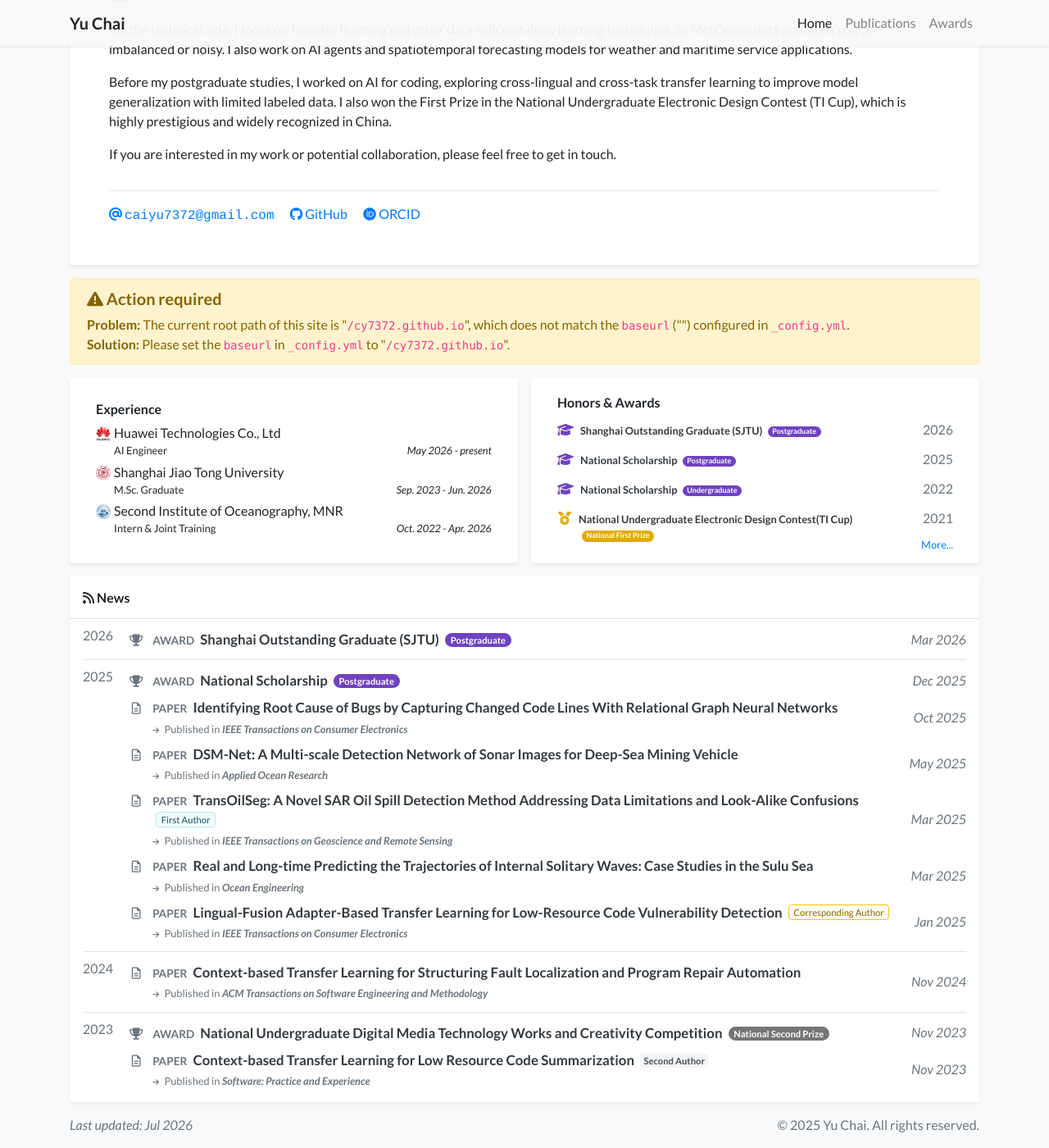
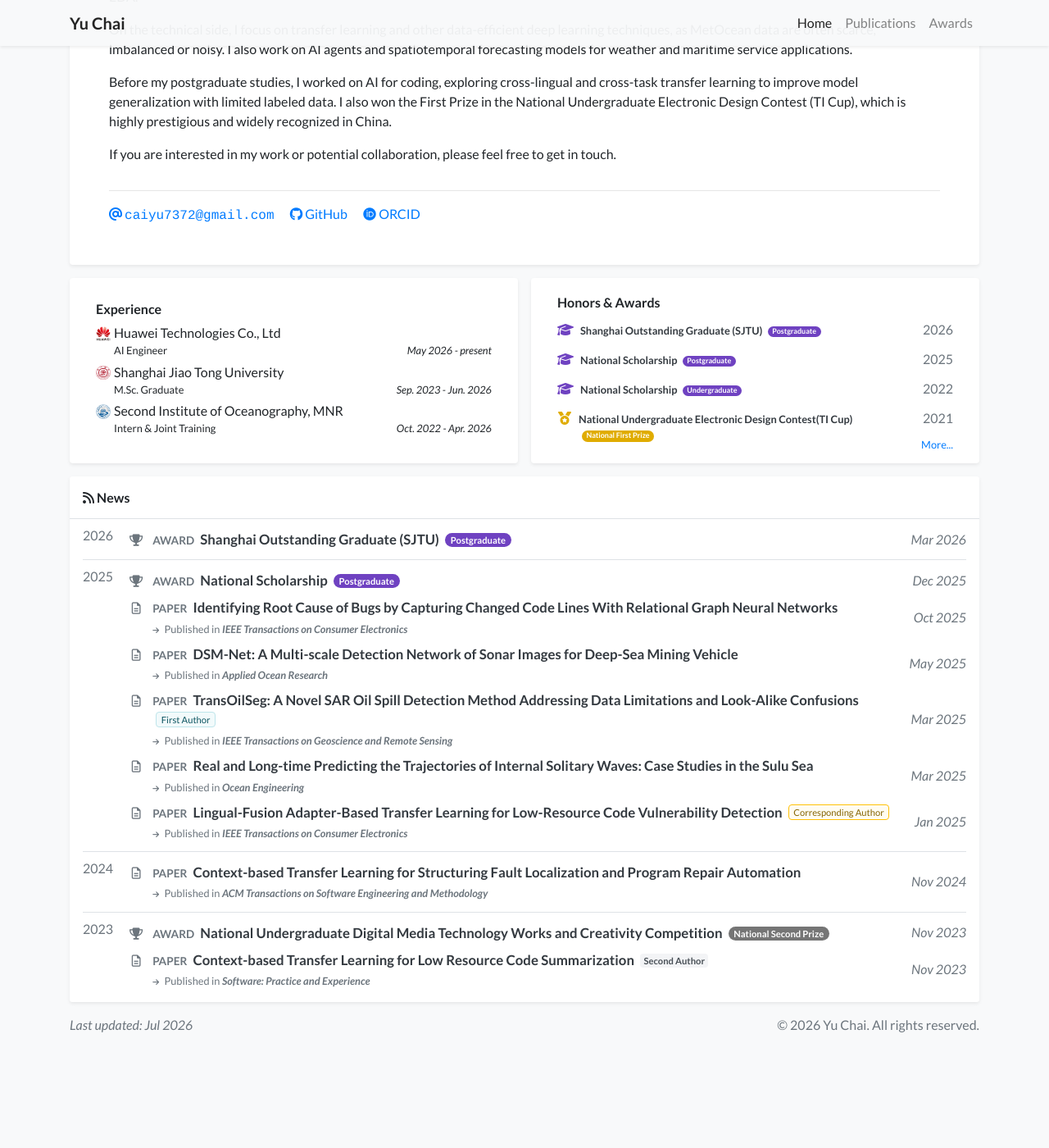
Before and after one commit to cy7372/cy7372.github.io, a Jekyll site: the page built from index.html, in a window 1280 px wide and 1400 px high, scrolled down 337 px. Shown: the whole window at 82% size. Built offline with Jekyll 4.4.1, drawn with Linux system fonts in a browser that asks for light colours; nearby versions of some CDN libraries; a style sheet for code colours, icons or effects is not loaded; after the commit the page ends 1615 px from its top, so only the background shows below that; some of the changed lines change nothing that is shown.

Commit message:
修复设计问题：移除debug警告、修正GitHub用户名、版权年份动态化
- 移除首页 debug_repo_name 和 debug_url 警告框（线上误显示）
- 修正 GitHub 用户名 cyyu → cy7372
- footer 版权年份改为动态生成（Liquid site.time）

```diff
--- a/_data/display.yml
+++ b/_data/display.yml
@@ -9,4 +9,4 @@ homepage:
 # Feel free to replace the footer text if you would like to, but I will greatly appreciate it
 # if you keep the link to the template so that more people can benefit from it. Thanks!
 footer_text: >-
-  © 2025 Yu Chai. All rights reserved.
+  © 2025–2026 Yu Chai. All rights reserved.
--- a/_data/profile.yml
+++ b/_data/profile.yml
@@ -17,7 +17,7 @@ positions:
 email: "caiyu7372&#64;gmail&#46;com"
 # cv_link: link-to-your-cv-file
 # gscholar: xFmQpf4AAAAJ  # This is an example, replace it with your own Google Scholar ID
-github: cyyu
+github: cy7372
 # twitter: your_twitter_id  # Do not include the '@' symbol
 # wechat_qrcode: /assets/images/etc/wechat.jpg
 # wechat_prompt: >-
--- a/_includes/footer.html
+++ b/_includes/footer.html
@@ -8,7 +8,7 @@
             </div>
             <div class="col-6">
                 <div class="text-right text-muted">
-                    {{ site.data.display.footer_text }}
+                    © {{ site.time | date: "%Y" }} Yu Chai. All rights reserved.
                 </div>
             </div>
         </div>
--- a/index.html
+++ b/index.html
@@ -4,10 +4,6 @@ title : Homepage
 navbar_title: Home
 ---
 {% include widgets/profile_card.html %}
-
-{% include widgets/debug_repo_name.html %}
-
-{% include widgets/debug_url.html %}
 
 {% if site.data.display.homepage.show_experience %}
     {% include widgets/experience_card.html %}
```
